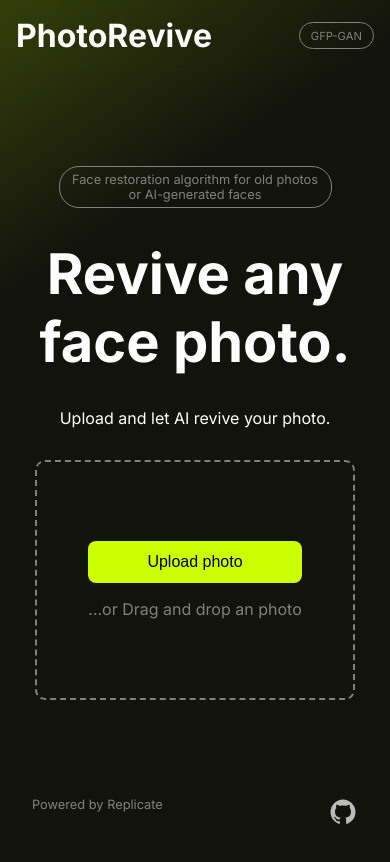
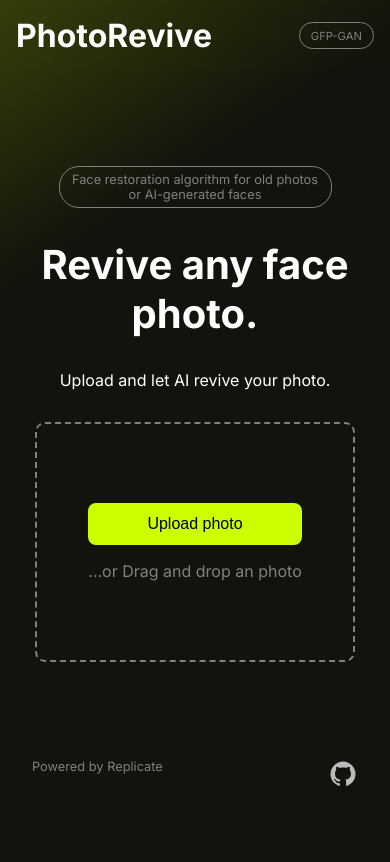
Before and after one commit to nemerem-x/photorevive, a Next.js app: page /revive in a window 390 px wide. Built offline with nearby package versions, Linux system fonts and the light colour scheme; no server answers.

Commit message:
upload page h1

```diff
--- a/styles/Home.module.css
+++ b/styles/Home.module.css
@@ -202,4 +202,8 @@
   .revivepage p:nth-child(1) {
     width: 70%;
   }
+
+  .revivepage h1 {
+    font-size: 2.5rem;
+  }
 }
```
